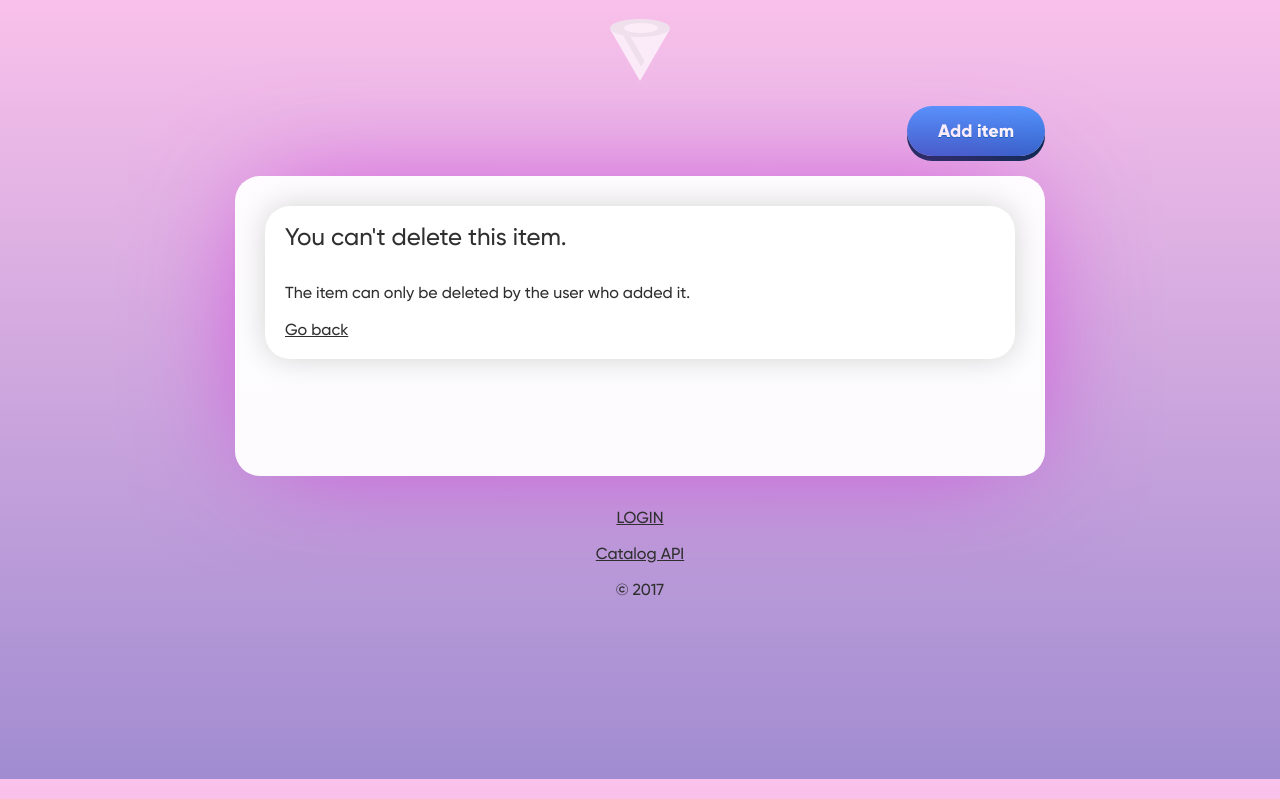
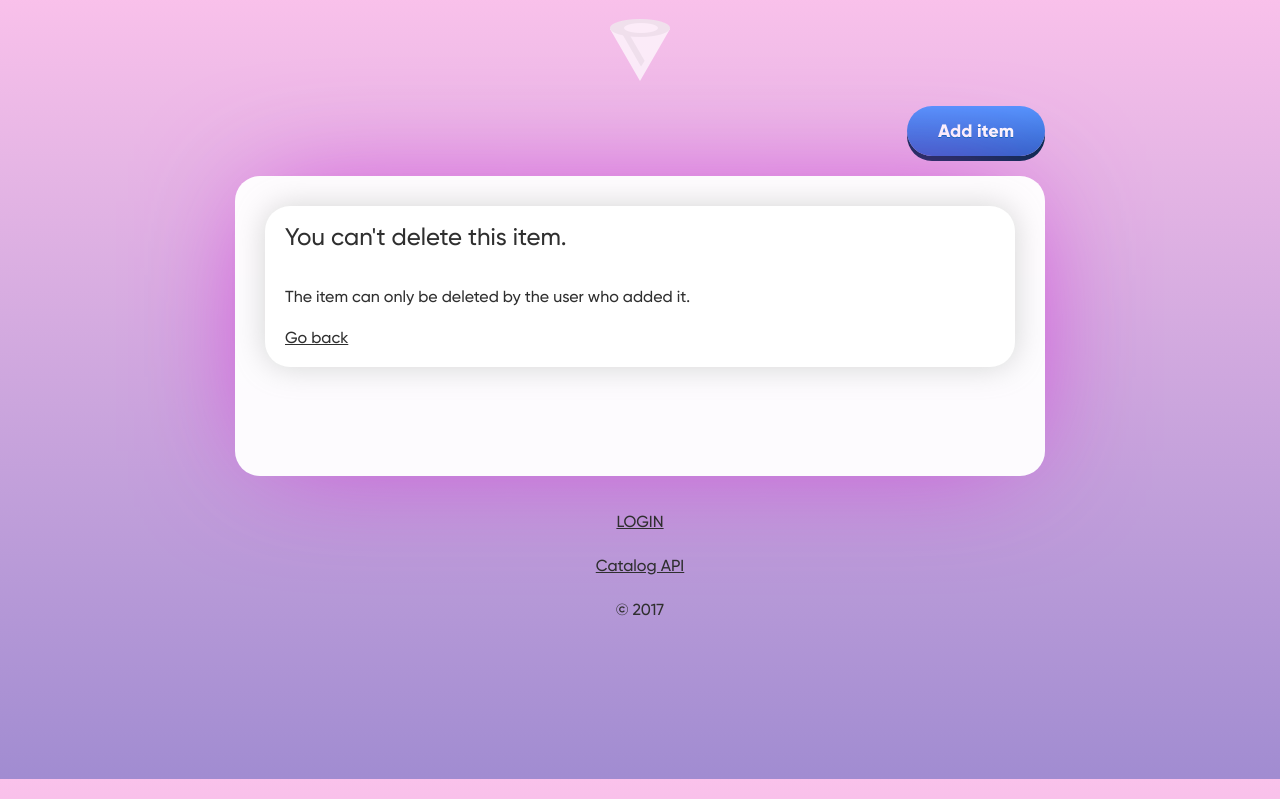
Before and after one commit to stoico/python-flask-catalog, a Flask app: page /not-deletable in a window 1280 px wide. Shown: the part 21-820 px from the top of the page. Run offline with Flask 2, Linux system fonts and the light colour scheme; some libraries are stand-ins or nearby versions.

Commit message:
Increase line height of paragraphs.

```diff
--- a/static/styles/style.css
+++ b/static/styles/style.css
@@ -154,7 +154,6 @@ body {
   font-family: "Custom", Arial, sans-serif;
   color: #2f2f2f;
   background-image: linear-gradient(to top, #a18cd1 0%, #fbc2eb 100%);
-  background-attachment: fixed;
 }
 
 h1,
@@ -220,6 +219,7 @@ header {
 
 p {
   margin: 20px 0 5px;
+  line-height: 1.5;
 }
 
 input[type="submit"] {
```
